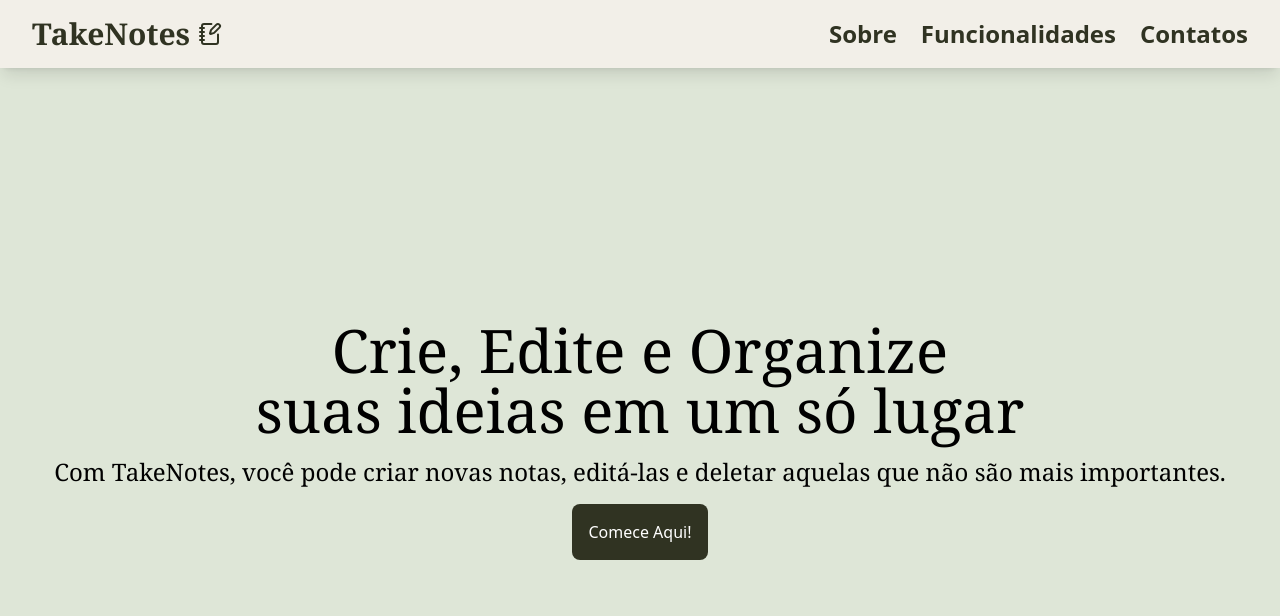
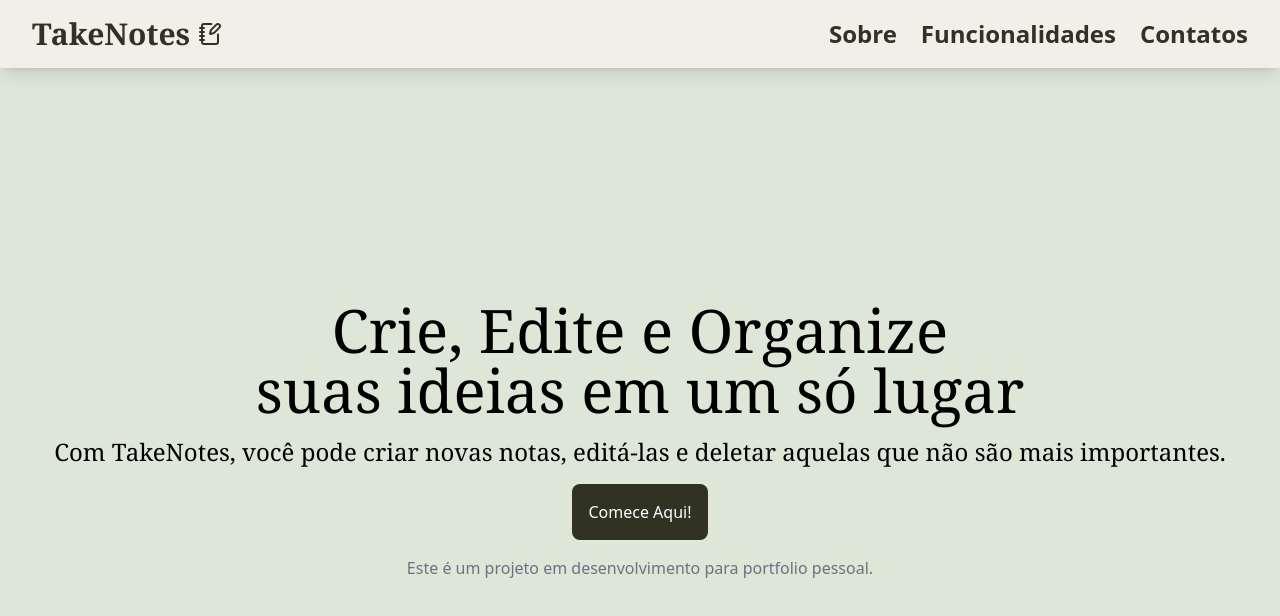
Before and after one commit to martinaNasc04/take-notes, a Next.js app: page / in a window 1280 px wide. Shown: the top 616 px of the page. Built offline with nearby package versions, Linux system fonts and the light colour scheme.

Commit message:
add text to inform that this project is only for portfolio

```diff
--- a/components/sections/Hero.tsx
+++ b/components/sections/Hero.tsx
@@ -10,7 +10,9 @@ const HeroSection = () => {
                     <p className='font-serif text-2xl '>Com TakeNotes, você pode criar novas notas, editá-las e deletar aquelas que não são mais importantes.</p>
                     <Link href="/sign-in" className=' p-4 rounded-lg bg-(--moss-900) hover:bg-(--moss-800) transition-colors text-white'>
                         Comece Aqui!</Link>
+                <p className='text-gray-500'>Este é um projeto em desenvolvimento para portfolio pessoal.</p>
                 </div>
+
 
             </div>
         </section>
```
